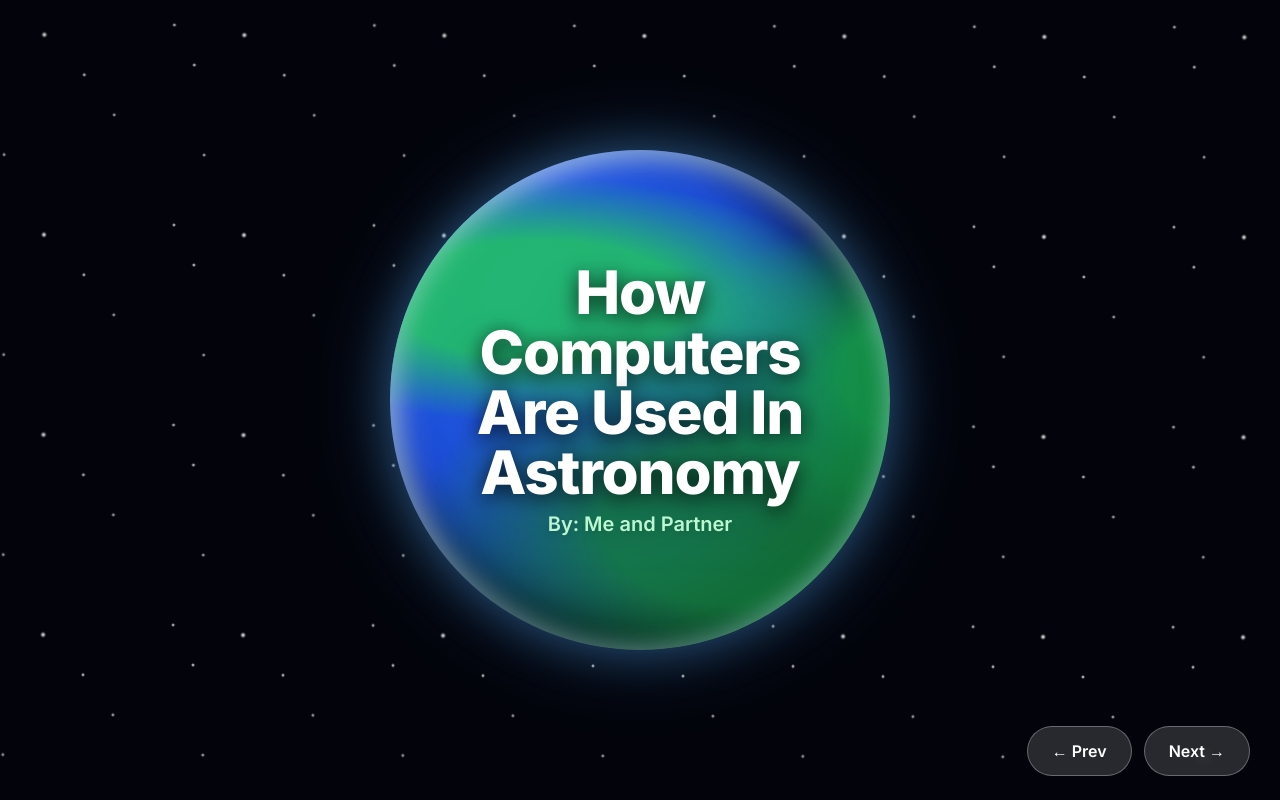
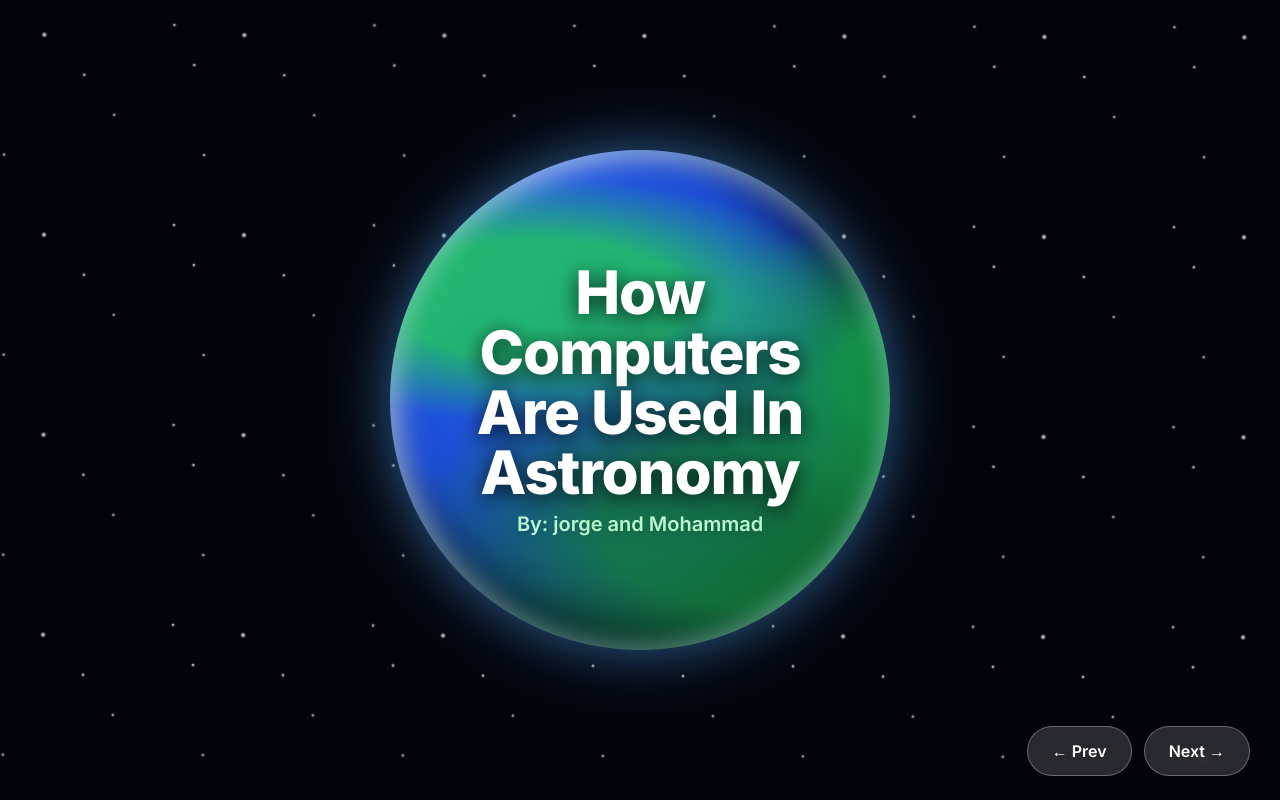
Before and after one commit to jaks2711/jaks2711.github.io, a plain HTML site: page index.html in a window 1280 px wide. Shown: the top 800 px of the page. Drawn offline with nearby package versions, Linux system fonts and the light colour scheme.

Commit message:
Update index.html

```diff
--- a/index.html
+++ b/index.html
@@ -302,7 +302,7 @@
             <div class="earth-map"></div>
             <div class="relative z-10 p-4">
                 <h1 class="text-3xl md:text-5xl lg:text-6xl mb-2 text-white font-bold drop-shadow-2xl">How Computers<br>Are Used In<br>Astronomy</h1>
-                <p class="text-base md:text-xl font-semibold text-green-200 mt-2 drop-shadow-md">By: Me and Partner</p>
+                <p class="text-base md:text-xl font-semibold text-green-200 mt-2 drop-shadow-md">By: jorge and Mohammad</p>
             </div>
         </div>
         <div class="earth-sphere earth-back text-white">
```
